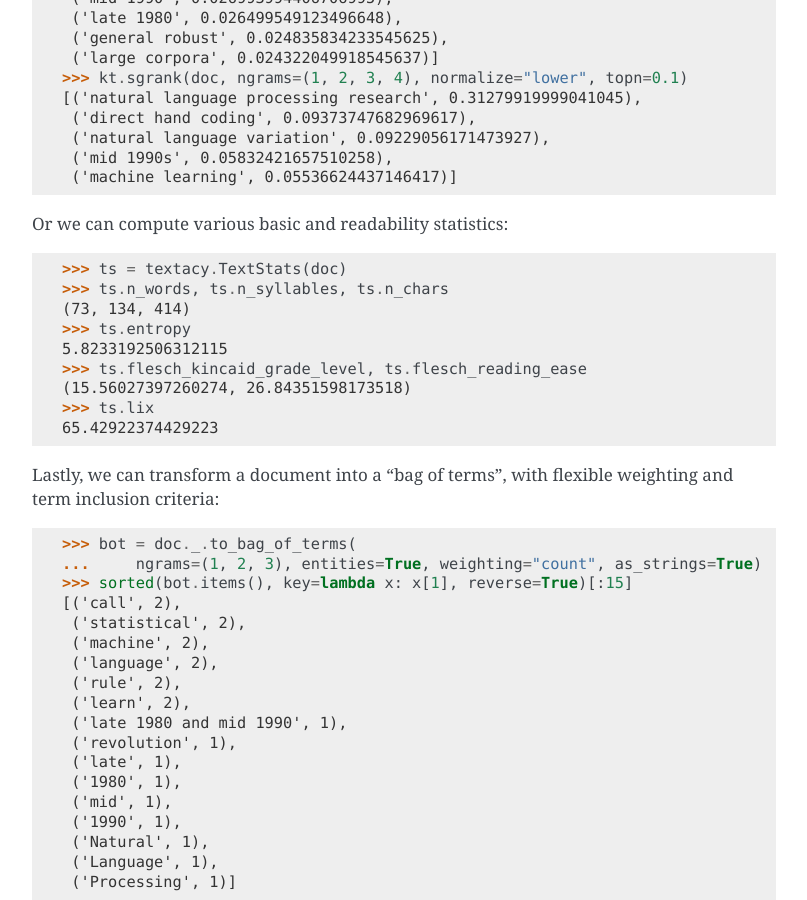
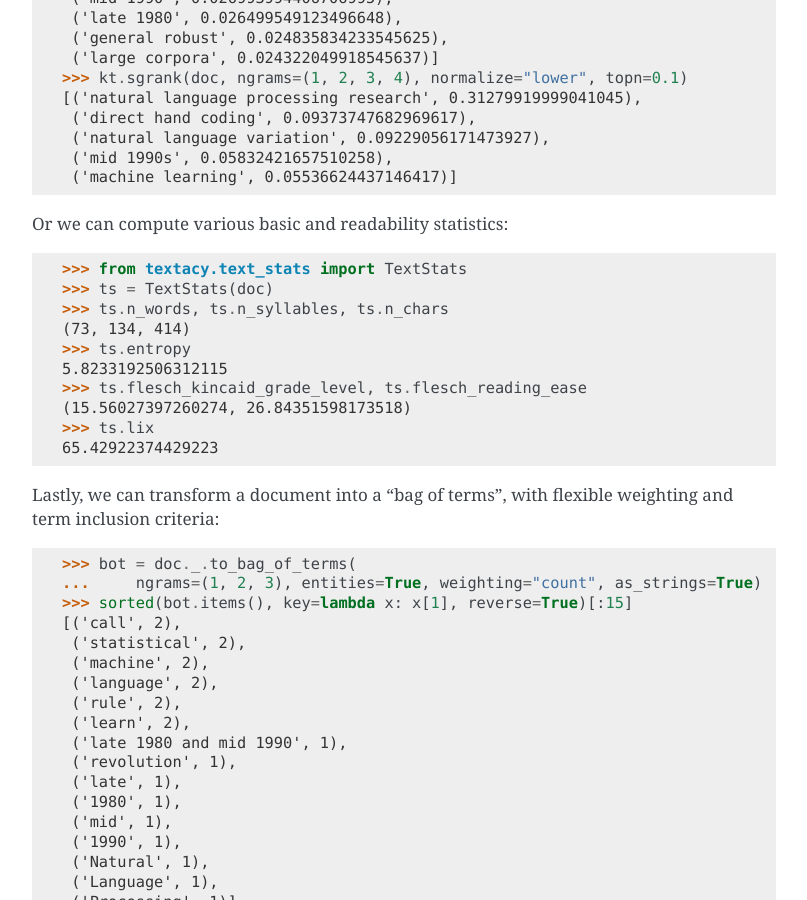
Before and after one commit to chartbeat-labs/textacy, a Sphinx documentation site: the page built from docs/source/quickstart.md, in a window 1280 px wide and 900 px high, scrolled down 2986 px. Shown: the whole window, without its empty margins (346-1153 px from the left). Built offline with Sphinx 7.4.7, drawn with Linux system fonts in a browser that asks for light colours.

Commit message:
Fix import for TextStats

````diff
--- a/docs/source/quickstart.md
+++ b/docs/source/quickstart.md
@@ -135,7 +135,8 @@ We can also identify key terms in a document by a number of algorithms:
 Or we can compute various basic and readability statistics:
 
 ```pycon
->>> ts = textacy.TextStats(doc)
+>>> from textacy.text_stats import TextStats
+>>> ts = TextStats(doc)
 >>> ts.n_words, ts.n_syllables, ts.n_chars
 (73, 134, 414)
 >>> ts.entropy
````
